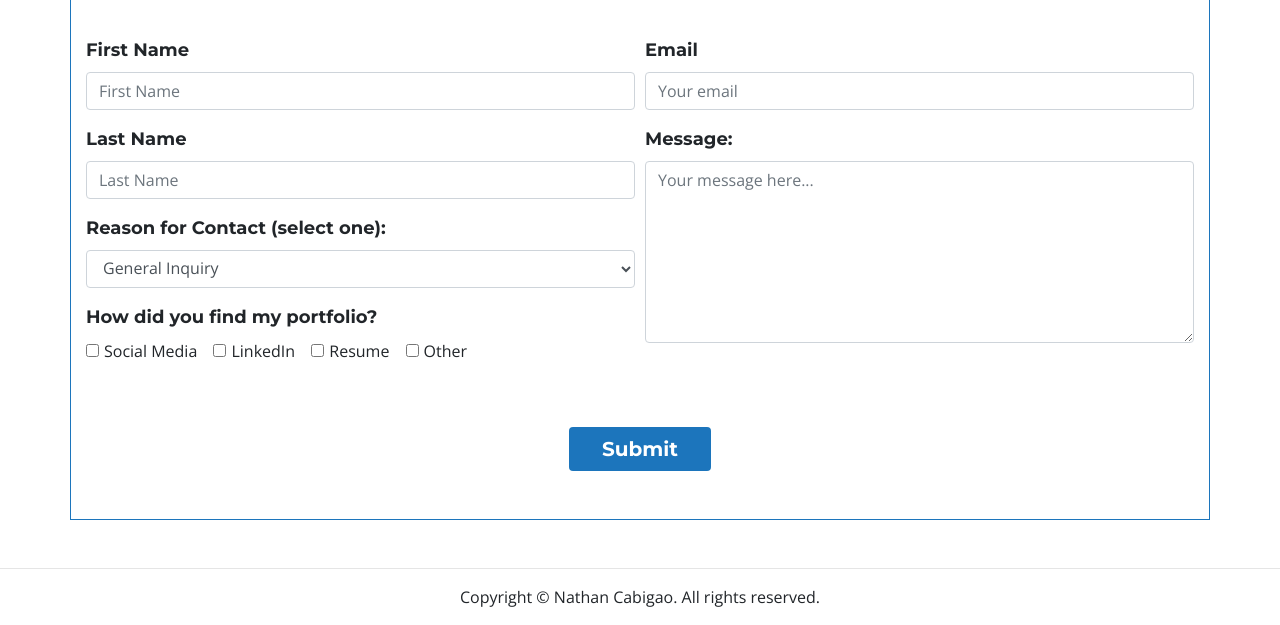
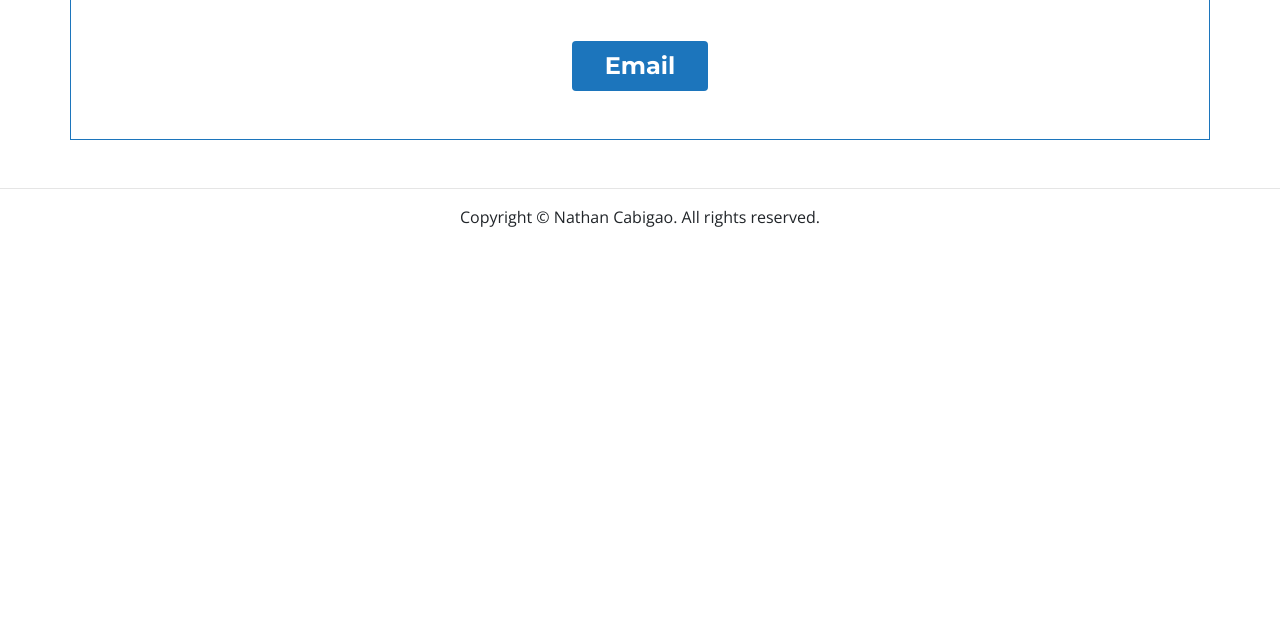
Before and after one commit to nathancabigao/nathancabigao.github.io, a plain HTML site: page html/contact.html in a window 1280 px wide. Shown: the part 285-910 px from the top of the page. After the commit the page ends 800 px from the top, so only its background shows below. Drawn offline with nearby package versions, Linux system fonts and the light colour scheme.

Commit message:
Update Contact page for email usage

```diff
--- a/css/style.css
+++ b/css/style.css
@@ -255,7 +255,7 @@ form {
 
 .btn-contact {
 	font-family: 'Montserrat', sans-serif;
-	font-size: 1.25rem;
+	font-size: 1.5rem;
 	padding-left: 2rem;
 	padding-right: 2rem;
 	background-color: #1c75bc;
--- a/html/contact.html
+++ b/html/contact.html
@@ -55,65 +55,9 @@
 					<p>Let's get in touch.</p>
 				</div>
 			</div>
-			<form>
-				<div class="form-row">
-					<div class="col-12 col-lg-6">
-						<div class="form-group">
-							<label for="fname" class="contact-label">First Name</label>
-							<input type="text" class="form-control" id="fname" placeholder="First Name" name="fname" required>
-						</div>
-						<div class="form-group" class="contact-label">
-							<label for="lname" class="contact-label">Last Name</label>
-							<input type="text" class="form-control" id="lname" placeholder="Last Name" name="lname" required>
-						</div>
-						<div class="form-group">
-							<label for="contact-reason" class="contact-label">Reason for Contact (select one):</label>
-							<select class="form-control" id="contact-reason" name="contact-reason">
-								<option>General Inquiry</option>
-								<option>Hiring Opportunity</option>
-								<option>Collaboration Opportunity</option>
-								<option>Other</option>
-							</select>
-						</div>
-						<div class="form-group">
-							<div><label class="contact-label">How did you find my portfolio?</label></div>
-							<div class="form-check-inline">
-								<label class="form-check-label">
-									<input type="checkbox" class="form-check-input" value="social-media">Social Media
-								</label>
-							</div>
-							<div class="form-check-inline">
-								<label class="form-check-label">
-									<input type="checkbox" class="form-check-input" value="linkedIn">LinkedIn
-								</label>
-							</div>
-							<div class="form-check-inline">
-								<label class="form-check-label">
-									<input type="checkbox" class="form-check-input" value="resume">Resume
-								</label>
-							</div>
-							<div class="form-check-inline">
-								<label class="form-check-label">
-									<input type="checkbox" class="form-check-input" value="other">Other
-								</label>
-							</div>
-						</div>
-					</div>
-					<div class="col-12 col-lg-6">
-						<div class="form-group">
-							<label for="email" class="contact-label">Email</label>
-							<input type="text" class="form-control" id="email" placeholder="Your email" name="email" required>
-						</div>
-						<div class="form-group">
-							<label for="message" class="contact-label">Message:</label>
-							<textarea class="form-control" rows="7" id="message" placeholder="Your message here..." required></textarea>
-						</div>
-					</div>
-					<div class="col-12 text-center mt-5 mb-5">
-						<button type="submit" class="btn btn-contact">Submit</button>
-					</div>
-				</div>
-			</form>
+			<div class="col-12 text-center mt-1 mb-5">
+				<a href="mailto:nathan0714@hotmail.com"><button type="submit" class="btn btn-contact">Email</button></a>
+			</div>
 		</div>
 	</section>
 
```
